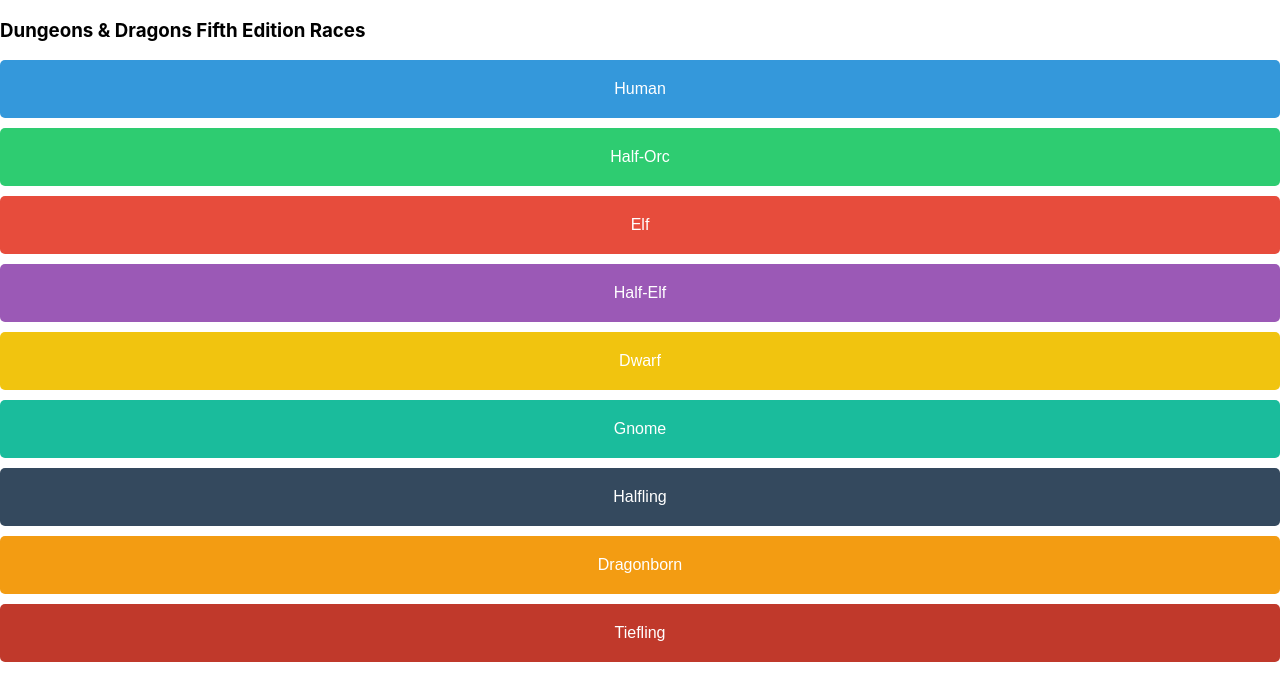
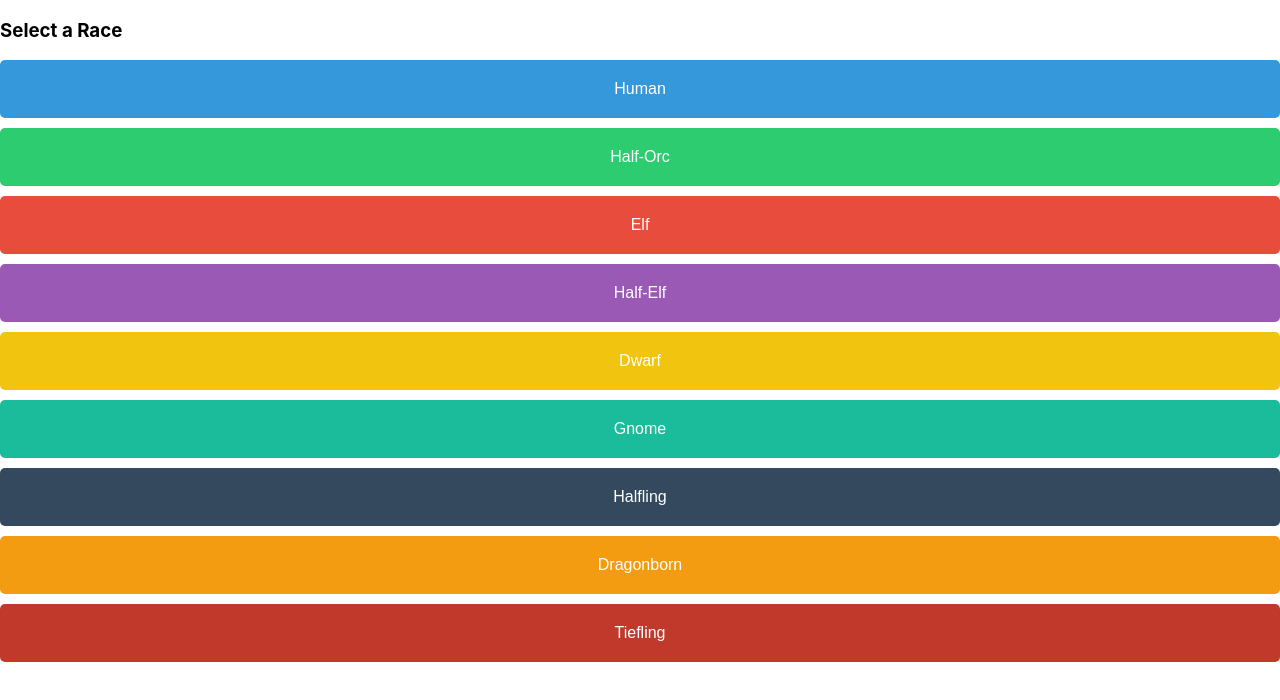
Before and after one commit to rayroj88/CharacterForge, a React (Create React App) app in the folder characterforge/: page / in a window 1280 px wide. Shown: the top 700 px of the page. Built offline with nearby package versions, Linux system fonts and the light colour scheme.

Commit message:
Work on subrace stuff

```diff
--- a/characterforge/src/Pickrace.js
+++ b/characterforge/src/Pickrace.js
@@ -4,7 +4,7 @@
 
     return (
       <div className="Racepage">
-      <h3>Dungeons & Dragons Fifth Edition Races</h3>
+      <h3>Select a Race</h3>
         <button className='race-button' id='human'>Human</button>
         <button className='race-button' id='half-orc'>Half-Orc</button>
         <button className='race-button' id='elf'>Elf</button>
--- a/characterforge/src/Picksubrace.js
+++ b/characterforge/src/Picksubrace.js
@@ -24,6 +24,12 @@
                 <button className='subrace-button' id='stout'>Stout</button>
             </>
         )}
+        {race === 'gnome' && (
+            <>
+                <button className='subrace-button' id='forest-gnome'>Forest Gnome</button>
+                <button className='subrace-button' id='rock-gnome'>Rock Gnome</button>
+            </>
+        )}
       </div>
     );
 }
```
